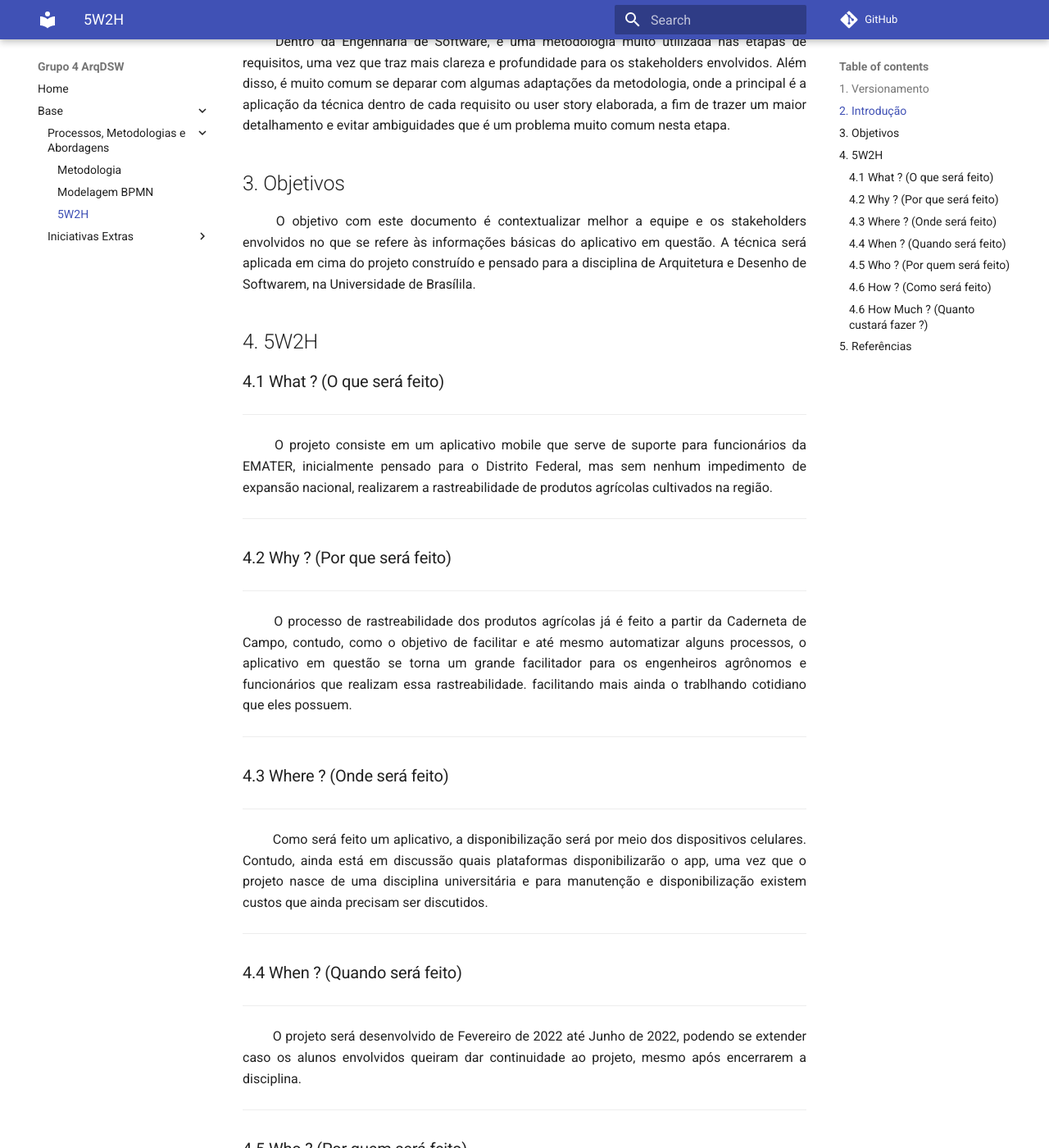
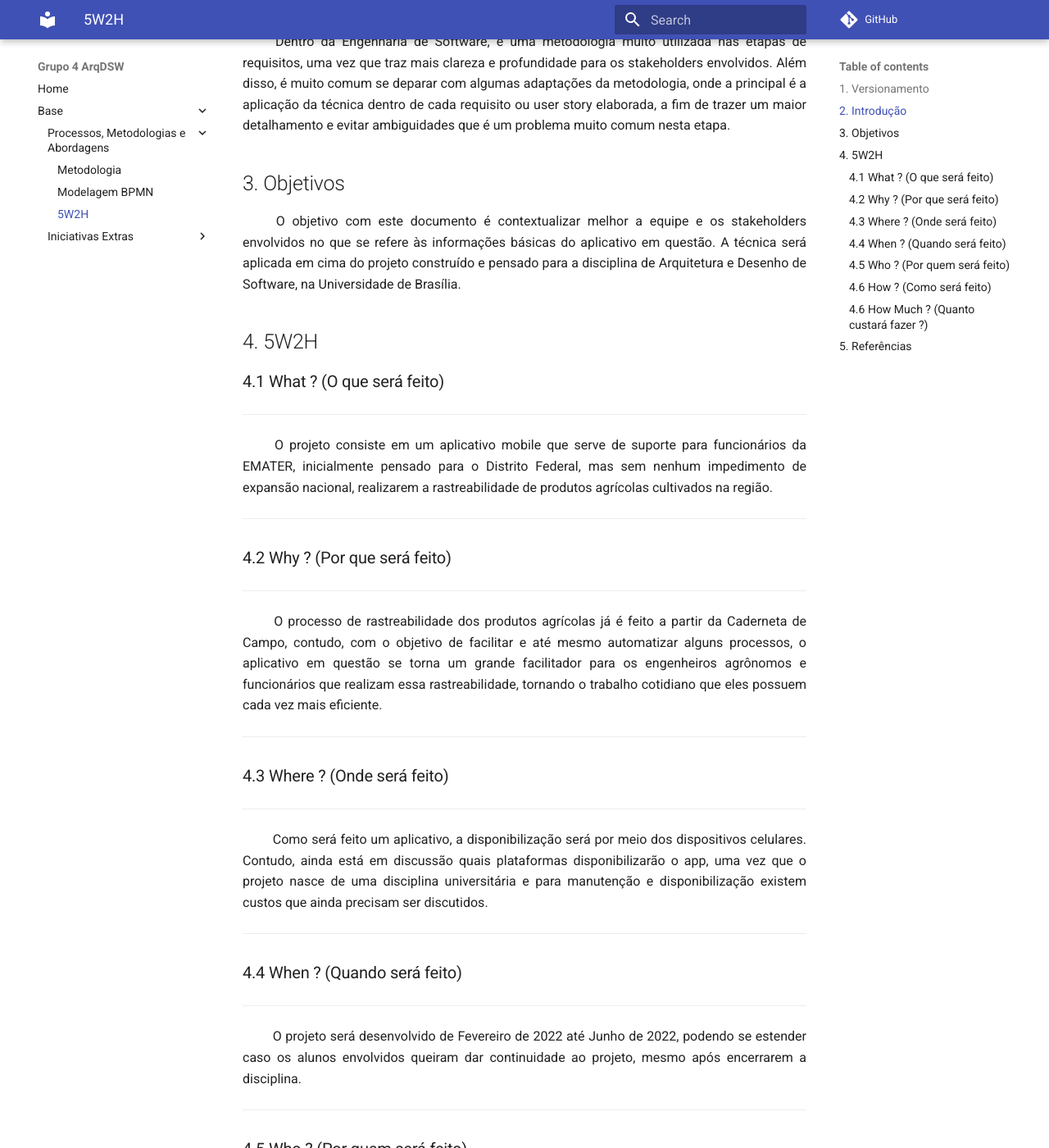
Before and after one commit to UnBArqDsw2021-2/2021.2_G4_CadernetaDeCampoDigital_docs, an MkDocs documentation site: the page built from docs/base/5W2H.md, in a window 1280 px wide and 1400 px high, scrolled down 555 px. Shown: the whole window at 82% size. Built offline with MkDocs 1.6.1 and Material for MkDocs 9.7.7, drawn with Linux system fonts in a browser that asks for light colours; comment, search, counter and statistics services are not loaded.

Commit message:
#23 Correção ortográfica

```diff
--- a/docs/base/5W2H.md
+++ b/docs/base/5W2H.md
@@ -10,7 +10,7 @@
 <p align = 'justify'> &emsp;&emsp; Dentro da Engenharia de Software, é uma metodologia muito utilizada nas etapas de requisitos, uma vez que traz mais clareza e profundidade para os stakeholders envolvidos. Além disso, é muito comum se deparar com algumas adaptações da metodologia, onde a principal é a aplicação da técnica dentro de cada requisito ou user story elaborada, a fim de trazer um maior detalhamento e evitar ambiguidades que é um problema muito comum nesta etapa.</p>
 
 ## 3. Objetivos
-<p align = 'justify'> &emsp;&emsp; O objetivo com este documento é contextualizar melhor a equipe e os stakeholders envolvidos no que se refere às informações básicas do aplicativo em questão. A técnica será aplicada em cima do projeto construído e pensado para a disciplina de Arquitetura e Desenho de Softwarem, na Universidade de Brasílila.</p>
+<p align = 'justify'> &emsp;&emsp; O objetivo com este documento é contextualizar melhor a equipe e os stakeholders envolvidos no que se refere às informações básicas do aplicativo em questão. A técnica será aplicada em cima do projeto construído e pensado para a disciplina de Arquitetura e Desenho de Software, na Universidade de Brasília.</p>
 
 ## 4. 5W2H
 ### 4.1 What ? (O que será feito)
@@ -20,7 +20,7 @@
 
 ### 4.2 Why ? (Por que será feito)
 <hr>
-<p align = 'justify'> &emsp;&emsp; O processo de rastreabilidade dos produtos agrícolas já é feito a partir da Caderneta de Campo, contudo, como o objetivo de facilitar e até mesmo automatizar alguns processos, o aplicativo em questão se torna um grande facilitador para os engenheiros agrônomos e funcionários que realizam essa rastreabilidade. facilitando mais ainda o trablhando cotidiano que eles possuem.</p>
+<p align = 'justify'> &emsp;&emsp; O processo de rastreabilidade dos produtos agrícolas já é feito a partir da Caderneta de Campo, contudo, com o objetivo de facilitar e até mesmo automatizar alguns processos, o aplicativo em questão se torna um grande facilitador para os engenheiros agrônomos e funcionários que realizam essa rastreabilidade, tornando o trabalho cotidiano que eles possuem cada vez mais eficiente.</p>
 <hr>
 
 ### 4.3 Where ? (Onde será feito)
@@ -30,7 +30,7 @@
 
 ### 4.4 When ? (Quando será feito)
 <hr>
-<p align = 'justify'> &emsp;&emsp; O projeto será desenvolvido de Fevereiro de 2022 até Junho de 2022, podendo se extender caso os alunos envolvidos queiram dar continuidade ao projeto, mesmo após encerrarem a disciplina.</p>
+<p align = 'justify'> &emsp;&emsp; O projeto será desenvolvido de Fevereiro de 2022 até Junho de 2022, podendo se estender caso os alunos envolvidos queiram dar continuidade ao projeto, mesmo após encerrarem a disciplina.</p>
 <hr>
 
 ### 4.5 Who ? (Por quem será feito)
```
